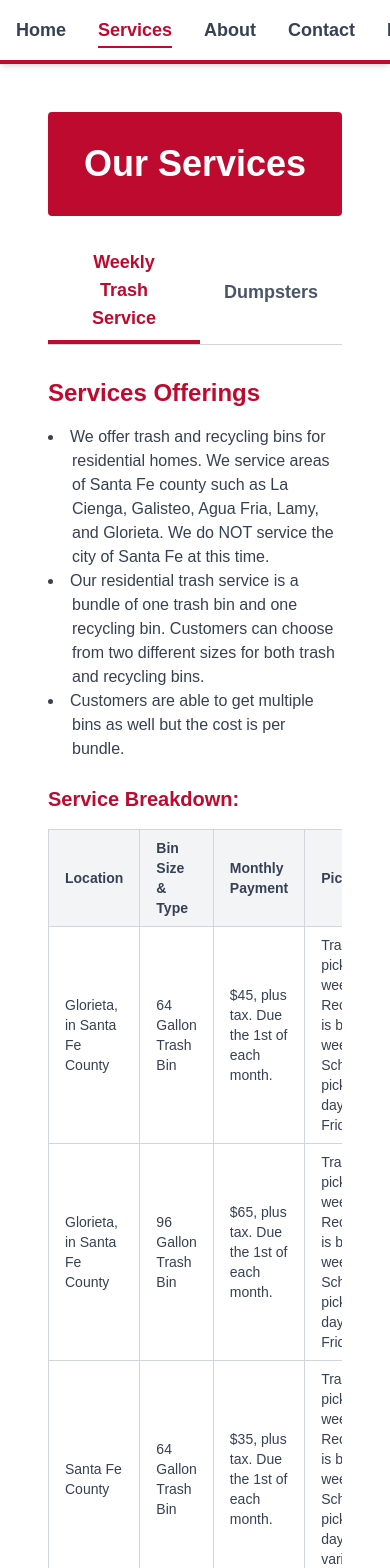
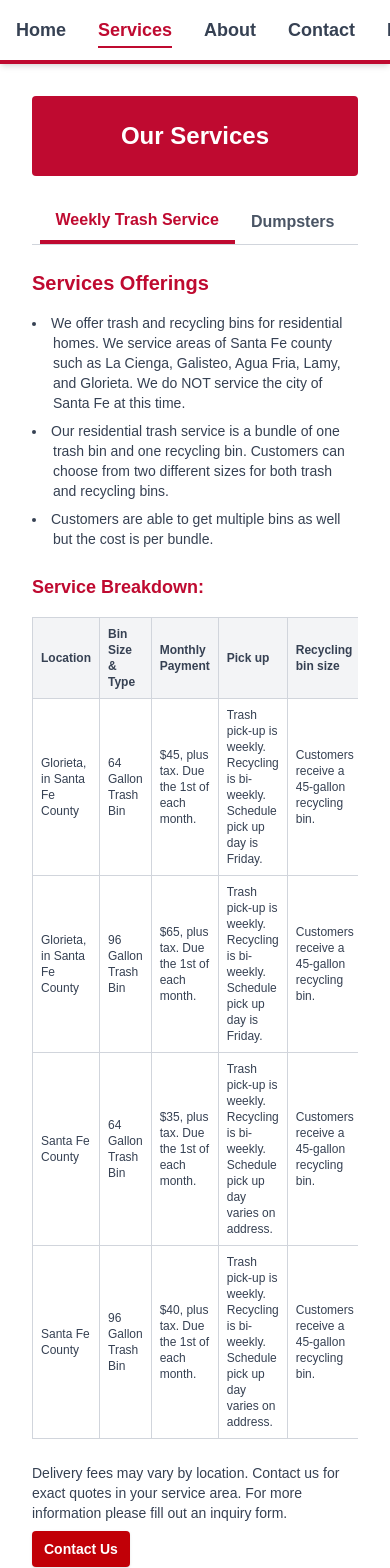
Before and after one commit to gabelopez2523/enchantment-disposal, a Next.js app: page /services in a window 390 px wide. Shown: the top 1568 px of the page. Built offline with nearby package versions, Linux system fonts and the light colour scheme.

Commit message:
Updated mobile responsiveness

```diff
--- a/src/app/about/page.tsx
+++ b/src/app/about/page.tsx
@@ -1,25 +1,26 @@
 import Image from "next/image";
+
 export default function AboutPage() {
   return (
-    <section className="min-h-screen p-8 max-w-7xl mx-auto flex-col bg-white">
-      <div className="w-full bg-[#BF0A30] py-8 px-4 mb-6 text-center rounded text-white">
-        <h1 className="text-4xl font-bold text-white">About Enchantment Disposal</h1>
+    <section className="min-h-screen p-4 sm:p-6 md:p-8 max-w-7xl mx-auto flex-col bg-white">
+      <div className="w-full bg-[#BF0A30] py-6 sm:py-8 px-4 mb-6 text-center rounded text-white">
+        <h1 className="text-2xl sm:text-3xl md:text-4xl font-bold text-white">About Enchantment Disposal</h1>
       </div>
 
-      <div className="flex flex-col lg:flex-row gap-8 mb-8">
+      <div className="flex flex-col lg:flex-row gap-6 sm:gap-8 mb-6 sm:mb-8">
         <div className="lg:w-2/3">
-          <h2 className="text-2xl font-semibold text-green-700 mb-2">Who We Are</h2>
-          <p className="text-gray-700 mb-6">
+          <h2 className="text-xl sm:text-2xl font-semibold text-green-700 mb-2">Who We Are</h2>
+          <p className="text-sm sm:text-base text-gray-700 mb-4 sm:mb-6">
             Enchantment Disposal has proudly served Santa Fe County with reliable dumpster rental and waste disposal services since 2022. We are committed to helping homeowners and businesses keep their properties clean, safe, and compliant with local regulations.
           </p>
 
-          <h2 className="text-2xl font-semibold text-green-700 mb-2">Our Mission</h2>
-          <p className="text-gray-700 mb-6">
+          <h2 className="text-xl sm:text-2xl font-semibold text-green-700 mb-2">Our Mission</h2>
+          <p className="text-sm sm:text-base text-gray-700 mb-4 sm:mb-6">
             We strive to provide affordable, timely, and trustworthy disposal solutions while delivering exceptional customer service.
           </p>
 
-          <h2 className="text-2xl font-semibold text-green-700 mb-2">Our Story</h2>
-          <p className="text-gray-700 mb-6">
+          <h2 className="text-xl sm:text-2xl font-semibold text-green-700 mb-2">Our Story</h2>
+          <p className="text-sm sm:text-base text-gray-700 mb-4 sm:mb-6">
             We are a proud, family-owned and operated business, founded by a Santa Fe native who was born and raised in the heart of the Land of Enchantment.
             Our deep roots in Santa Fe inspire everything we do — from our commitment to exceptional service to our dedication to supporting our local community.
             With a genuine love for our home and its people, we strive to provide reliable, trustworthy, and personalized service that reflects the warmth and tradition of our city.
@@ -38,8 +39,8 @@ export default function AboutPage() {
         </div>
       </div>
 
-      <h2 className="text-2xl font-semibold text-green-700 mb-2">Licenses & Certifications</h2>
-      <ul className="list-disc list-inside text-gray-700">
+      <h2 className="text-xl sm:text-2xl font-semibold text-green-700 mb-2">Licenses & Certifications</h2>
+      <ul className="list-disc list-inside text-sm sm:text-base text-gray-700 space-y-1">
         <li>NMED License #0226840</li>
         <li>County Commercial Solid Waste Hauler License #9316</li>
         <li>City of Santa Fe License #233924</li>
--- a/src/app/services/page.tsx
+++ b/src/app/services/page.tsx
@@ -11,16 +11,16 @@ export default function ServicesPage() {
   );
 
   return (
-    <section className="min-h-screen p-8 max-w-10xl mx-auto flex-col bg-white">
-     <div className="w-full bg-[#BF0A30] py-8 px-4 mb-6 text-center rounded text-white">
-        <h1 className="text-4xl font-bold text-white">Our Services</h1>
+    <section className="min-h-screen p-4 sm:p-6 md:p-8 max-w-7xl mx-auto flex-col bg-white">
+     <div className="w-full bg-[#BF0A30] py-6 sm:py-8 px-4 mb-6 text-center rounded text-white">
+        <h1 className="text-2xl sm:text-3xl md:text-4xl font-bold text-white">Our Services</h1>
       </div>
 
       {/* Tab Switcher */}
-      <div className="flex justify-center mb-8 border-b border-gray-300">
+      <div className="flex justify-center mb-6 sm:mb-8 border-b border-gray-300">
         <button
           onClick={() => setActiveTab("residential")}
-          className={`px-6 py-2 text-lg font-semibold ${
+          className={`px-4 sm:px-6 py-2 text-base sm:text-lg font-semibold ${
             activeTab === "residential"
               ? "border-b-4 text-[#BF0A30] border-[#BF0A30]"
               : "text-gray-600 hover:text-[#BF0A30]"
@@ -30,7 +30,7 @@ export default function ServicesPage() {
         </button>
         <button
           onClick={() => setActiveTab("commercial")}
-          className={`px-6 py-2 text-lg font-semibold ${
+          className={`px-4 sm:px-6 py-2 text-base sm:text-lg font-semibold ${
             activeTab === "commercial"
               ? "border-b-4 text-[#BF0A30] border-[#BF0A30]"
               : "text-gray-600 hover:text-[#BF0A30]"
@@ -43,8 +43,8 @@ export default function ServicesPage() {
       {/* Tab Content */}
       {activeTab === "residential" && (
         <div>
-          <h2 className="text-2xl font-bold text-green-800 mb-4">Services Offerings</h2>
-          <ul className="list-disc list-inside mb-6 text-gray-700">
+          <h2 className="text-xl sm:text-2xl font-bold text-green-800 mb-4">Services Offerings</h2>
+          <ul className="list-disc list-inside mb-6 text-sm sm:text-base text-gray-700 space-y-2">
             <li>We offer trash and recycling bins for residential homes. We service areas of Santa Fe county such as La Cienga, Galisteo, Agua Fria, Lamy, and Glorieta. We do NOT service the city of Santa Fe at this time.
             </li>
             <li>
@@ -54,56 +54,56 @@ export default function ServicesPage() {
               Customers are able to get multiple bins as well but the cost is per bundle.
             </li>
           </ul>
-          <h3 className="text-xl font-semibold mb-4">Service Breakdown:</h3>
+          <h3 className="text-lg sm:text-xl font-semibold mb-4">Service Breakdown:</h3>
           <div className="overflow-x-auto mb-6">
-            <table className="min-w-full border border-gray-300 text-gray-700 text-sm">
+            <table className="min-w-full border border-gray-300 text-gray-700 text-xs sm:text-sm">
               <thead className="bg-gray-100">
                 <tr>
-                  <th className="border border-gray-300 px-4 py-2 text-left">Location</th>
-                  <th className="border border-gray-300 px-4 py-2 text-left">Bin Size & Type</th>
-                  <th className="border border-gray-300 px-4 py-2 text-left">Monthly Payment</th>
-                  <th className="border border-gray-300 px-4 py-2 text-left">Pick up</th>
-                  <th className="border border-gray-300 px-4 py-2 text-left">Recycling bin size</th>
+                  <th className="border border-gray-300 px-2 sm:px-4 py-2 text-left">Location</th>
+                  <th className="border border-gray-300 px-2 sm:px-4 py-2 text-left">Bin Size & Type</th>
+                  <th className="border border-gray-300 px-2 sm:px-4 py-2 text-left">Monthly Payment</th>
+                  <th className="border border-gray-300 px-2 sm:px-4 py-2 text-left">Pick up</th>
+                  <th className="border border-gray-300 px-2 sm:px-4 py-2 text-left">Recycling bin size</th>
                 </tr>
               </thead>
               <tbody>
                 <tr>
-                  <td className="border border-gray-300 px-4 py-2">Glorieta, in Santa Fe County</td>
-                  <td className="border border-gray-300 px-4 py-2">64 Gallon Trash Bin</td>
-                  <td className="border border-gray-300 px-4 py-2">$45, plus tax. Due the 1st of each month.</td>
-                  <td className="border border-gray-300 px-4 py-2">Trash pick-up is weekly. Recycling is bi-weekly. Schedule pick up day is Friday.</td>
-                  <td className="border border-gray-300 px-4 py-2">Customers receive a 45-gallon recycling bin.</td>
+                  <td className="border border-gray-300 px-2 sm:px-4 py-2">Glorieta, in Santa Fe County</td>
+                  <td className="border border-gray-300 px-2 sm:px-4 py-2">64 Gallon Trash Bin</td>
+                  <td className="border border-gray-300 px-2 sm:px-4 py-2">$45, plus tax. Due the 1st of each month.</td>
+                  <td className="border border-gray-300 px-2 sm:px-4 py-2">Trash pick-up is weekly. Recycling is bi-weekly. Schedule pick up day is Friday.</td>
+                  <td className="border border-gray-300 px-2 sm:px-4 py-2">Customers receive a 45-gallon recycling bin.</td>
                 </tr>
                 <tr>
-                  <td className="border border-gray-300 px-4 py-2">Glorieta, in Santa Fe County</td>
-                  <td className="border border-gray-300 px-4 py-2">96 Gallon Trash Bin</td>
-                  <td className="border border-gray-300 px-4 py-2">$65, plus tax. Due the 1st of each month.</td>
-                  <td className="border border-gray-300 px-4 py-2">Trash pick-up is weekly. Recycling is bi-weekly. Schedule pick up day is Friday.</td>
-                  <td className="border border-gray-300 px-4 py-2">Customers receive a 45-gallon recycling bin.</td>
+                  <td className="border border-gray-300 px-2 sm:px-4 py-2">Glorieta, in Santa Fe County</td>
+                  <td className="border border-gray-300 px-2 sm:px-4 py-2">96 Gallon Trash Bin</td>
+                  <td className="border border-gray-300 px-2 sm:px-4 py-2">$65, plus tax. Due the 1st of each month.</td>
+                  <td className="border border-gray-300 px-2 sm:px-4 py-2">Trash pick-up is weekly. Recycling is bi-weekly. Schedule pick up day is Friday.</td>
+                  <td className="border border-gray-300 px-2 sm:px-4 py-2">Customers receive a 45-gallon recycling bin.</td>
                 </tr>
                 <tr>
-                  <td className="border border-gray-300 px-4 py-2">Santa Fe County</td>
-                  <td className="border border-gray-300 px-4 py-2">64 Gallon Trash Bin</td>
-                  <td className="border border-gray-300 px-4 py-2">$35, plus tax. Due the 1st of each month.</td>
-                  <td className="border border-gray-300 px-4 py-2">Trash pick-up is weekly. Recycling is bi-weekly. Schedule pick up day varies on address.</td>
-                  <td className="border border-gray-300 px-4 py-2">Customers receive a 45-gallon recycling bin.</td>
+                  <td className="border border-gray-300 px-2 sm:px-4 py-2">Santa Fe County</td>
+                  <td className="border border-gray-300 px-2 sm:px-4 py-2">64 Gallon Trash Bin</td>
+                  <td className="border border-gray-300 px-2 sm:px-4 py-2">$35, plus tax. Due the 1st of each month.</td>
+                  <td className="border border-gray-300 px-2 sm:px-4 py-2">Trash pick-up is weekly. Recycling is bi-weekly. Schedule pick up day varies on address.</td>
+                  <td className="border border-gray-300 px-2 sm:px-4 py-2">Customers receive a 45-gallon recycling bin.</td>
                 </tr>
                 <tr>
-                  <td className="border border-gray-300 px-4 py-2">Santa Fe County</td>
-                  <td className="border border-gray-300 px-4 py-2">96 Gallon Trash Bin</td>
-                  <td className="border border-gray-300 px-4 py-2">$40, plus tax. Due the 1st of each month.</td>
-                  <td className="border border-gray-300 px-4 py-2">Trash pick-up is weekly. Recycling is bi-weekly. Schedule pick up day varies on address.</td>
-                  <td className="border border-gray-300 px-4 py-2">Customers receive a 45-gallon recycling bin.</td>
+                  <td className="border border-gray-300 px-2 sm:px-4 py-2">Santa Fe County</td>
+                  <td className="border border-gray-300 px-2 sm:px-4 py-2">96 Gallon Trash Bin</td>
+                  <td className="border border-gray-300 px-2 sm:px-4 py-2">$40, plus tax. Due the 1st of each month.</td>
+                  <td className="border border-gray-300 px-2 sm:px-4 py-2">Trash pick-up is weekly. Recycling is bi-weekly. Schedule pick up day varies on address.</td>
+                  <td className="border border-gray-300 px-2 sm:px-4 py-2">Customers receive a 45-gallon recycling bin.</td>
                 </tr>
               </tbody>
             </table>
           </div>
-          <p className="text-gray-700">
+          <p className="text-sm sm:text-base text-gray-700">
             Delivery fees may vary by location. Contact us for exact quotes in your service area. For more information please fill out an inquiry form.
 
             <Link
             href="/contact"
-            className="bg-red-700 hover:bg-dark-red-800 text-white font-semibold px-2 py-2 rounded shadow ml-2"
+            className="inline-block bg-red-700 hover:bg-red-800 text-white font-semibold px-3 py-2 rounded shadow mt-2 sm:mt-0 sm:ml-2"
            >
             Contact Us
           </Link>
@@ -114,62 +114,57 @@ export default function ServicesPage() {
 
       {activeTab === "commercial" && (
         <div>
-          <div className="flex flex-col md:flex-row items-center md:items-start gap- mb-6">
+          <div className="mb-6">
+            <h2 className="text-xl sm:text-2xl font-bold text-red-800 mb-2">Dumpster Services</h2>
+            <p className="mb-4 text-sm sm:text-base text-gray-700">
+              From large construction jobs to weekend home cleanups — we are here for contractors, businesses, and homeowners with bigger disposal needs and flexible rental options.
+            </p>
+          </div>
 
-{/* <div className="flex flex-col md:flex-row justify-center items-center gap-0 mb-6"> */}
-<div className="container md:flex md:flex-col lg:flex-row gap-2 items-start">
-  <div className="flex-1 md:mt-4 mt-0 md:mr-2">
-    <h2 className="text-2xl font-bold text-red-800 mb-2">Dumpster Services</h2>
-    <p className="mb-2 text-gray-700">
-      From large construction jobs to weekend home cleanups — we are here for contractors, businesses, and homeowners with bigger disposal needs and flexible rental options.
-    </p>
-  </div>
-</div>
-          </div>
-          <h3 className="text-xl font-semibold mb-4">Service Breakdown:</h3>
+          <h3 className="text-lg sm:text-xl font-semibold mb-4">Service Breakdown:</h3>
           <div className="overflow-x-auto mb-6">
-            <table className="min-w-full border border-gray-300 text-gray-700 text-sm">
+            <table className="min-w-full border border-gray-300 text-gray-700 text-xs sm:text-sm">
               <thead className="bg-gray-100">
                 <tr>
-                  <th className="border border-gray-300 px-4 py-2 text-left">Product & Quantity</th>
-                  <th className="border border-gray-300 px-4 py-2 text-left">Rental Period</th>
-                  <th className="border border-gray-300 px-4 py-2 text-left">Amount</th>
-                  <th className="border border-gray-300 px-4 py-2 text-left">Disposal Fee</th>
-                  <th className="border border-gray-300 px-4 py-2 text-left">Extension for 7 days</th>
-                  <th className="border border-gray-300 px-4 py-2 text-left">Pick-up & Return</th>
-                  <th className="border border-gray-300 px-4 py-2 text-left">Travel Fee</th>
+                  <th className="border border-gray-300 px-2 sm:px-4 py-2 text-left">Product & Quantity</th>
+                  <th className="border border-gray-300 px-2 sm:px-4 py-2 text-left">Rental Period</th>
+                  <th className="border border-gray-300 px-2 sm:px-4 py-2 text-left">Amount</th>
+                  <th className="border border-gray-300 px-2 sm:px-4 py-2 text-left">Disposal Fee</th>
+                  <th className="border border-gray-300 px-2 sm:px-4 py-2 text-left">Extension for 7 days</th>
+                  <th className="border border-gray-300 px-2 sm:px-4 py-2 text-left">Pick-up & Return</th>
+                  <th className="border border-gray-300 px-2 sm:px-4 py-2 text-left">Travel Fee</th>
                 </tr>
               </thead>
               <tbody>
                 <tr>
-                  <td className="border border-gray-300 px-4 py-2">20 Yard Dumpster</td>
-                  <td className="border border-gray-300 px-4 py-2">7 days</td>
-                  <td className="border border-gray-300 px-4 py-2">$320 plus tax</td>
-                  <td className="border border-gray-300 px-4 py-2">$62 per ton, plus 4% card fee. We do not charge tax, the landfill charges tax (Not included in rental price. Charged separately).</td>
-                  <td className="border border-gray-300 px-4 py-2">$30 per day, plus tax</td>
-                  <td className="border border-gray-300 px-4 py-2">Within the rental period, customers are allowed to request a pick-up & return to original location for $120 plus tax, if located in Santa Fe. If located 30 minutes out of Santa Fe, pick-up & return is $220 plus tax. Prices can vary depending on location.</td>
-                  <td className="border border-gray-300 px-4 py-2">If location of delivery is 30 or more minutes away from Santa Fe travel fee is $220 plus tax. Price will vary depending on location, if located one hour or more away.</td>
+                  <td className="border border-gray-300 px-2 sm:px-4 py-2">20 Yard Dumpster</td>
+                  <td className="border border-gray-300 px-2 sm:px-4 py-2">7 days</td>
+                  <td className="border border-gray-300 px-2 sm:px-4 py-2">$320 plus tax</td>
+                  <td className="border border-gray-300 px-2 sm:px-4 py-2">$62 per ton, plus 4% card fee. We do not charge tax, the landfill charges tax (Not included in rental price. Charged separately).</td>
+                  <td className="border border-gray-300 px-2 sm:px-4 py-2">$30 per day, plus tax</td>
+                  <td className="border border-gray-300 px-2 sm:px-4 py-2">Within the rental period, customers are allowed to request a pick-up & return to original location for $120 plus tax, if located in Santa Fe. If located 30 minutes out of Santa Fe, pick-up & return is $220 plus tax. Prices can vary depending on location.</td>
+                  <td className="border border-gray-300 px-2 sm:px-4 py-2">If location of delivery is 30 or more minutes away from Santa Fe travel fee is $220 plus tax. Price will vary depending on location, if located one hour or more away.</td>
                 </tr>
                 <tr>
-                  <td className="border border-gray-300 px-4 py-2">14 Yard Dumpster</td>
-                  <td className="border border-gray-300 px-4 py-2">7 days</td>
-                  <td className="border border-gray-300 px-4 py-2">$290 plus tax</td>
-                  <td className="border border-gray-300 px-4 py-2">$62 per ton, plus 4% card fee. We do not charge tax, the landfill charges tax. (Not included in rental price. Charged separately).</td>
-                  <td className="border border-gray-300 px-4 py-2">$30 per day, plus tax</td>
-                  <td className="border border-gray-300 px-4 py-2">Within the rental period, customers are allowed to request a pick-up & return to original location for $120 plus tax, if located in Santa Fe. If located 30 minutes out of Santa Fe, pick-up & return is $220 plus tax. Prices can vary depending on location.</td>
-                  <td className="border border-gray-300 px-4 py-2">If location of delivery is 30 or more minutes away from Santa Fe travel fee is $220 plus tax. Price will vary depending on location, if located one hour or more away.</td>
+                  <td className="border border-gray-300 px-2 sm:px-4 py-2">14 Yard Dumpster</td>
+                  <td className="border border-gray-300 px-2 sm:px-4 py-2">7 days</td>
+                  <td className="border border-gray-300 px-2 sm:px-4 py-2">$290 plus tax</td>
+                  <td className="border border-gray-300 px-2 sm:px-4 py-2">$62 per ton, plus 4% card fee. We do not charge tax, the landfill charges tax. (Not included in rental price. Charged separately).</td>
+                  <td className="border border-gray-300 px-2 sm:px-4 py-2">$30 per day, plus tax</td>
+                  <td className="border border-gray-300 px-2 sm:px-4 py-2">Within the rental period, customers are allowed to request a pick-up & return to original location for $120 plus tax, if located in Santa Fe. If located 30 minutes out of Santa Fe, pick-up & return is $220 plus tax. Prices can vary depending on location.</td>
+                  <td className="border border-gray-300 px-2 sm:px-4 py-2">If location of delivery is 30 or more minutes away from Santa Fe travel fee is $220 plus tax. Price will vary depending on location, if located one hour or more away.</td>
                 </tr>
               </tbody>
             </table>
-            <div className="flex flex-col md:flex-row justify-center gap-6 mt-6">
+
+            <div className="flex flex-col md:flex-row justify-center gap-4 sm:gap-6 mt-6">
               <div className="flex flex-col items-center w-full md:w-1/2">
                 <Image
                   src="/images/roll-off dumpster II.png"
                   alt="Roll-Off Dumpster 14 yard"
                   width={800}
                   height={600}
-                  className="w-full h-80 rounded shadow object-cover"
-
+                  className="w-full h-60 sm:h-80 rounded shadow object-cover"
                 />
                 <p className="text-sm text-gray-600 italic mt-2 text-center">14 Yard Dumpster</p>
               </div>
@@ -179,33 +174,32 @@ export default function ServicesPage() {
                   alt="Roll-Off Dumpster 20 yard"
                   width={800}
                   height={600}
-                  className="w-full h-80 rounded shadow object-cover"
-
+                  className="w-full h-60 sm:h-80 rounded shadow object-cover"
                 />
                 <p className="text-sm text-gray-600 italic mt-2 text-center">20 Yard Dumpster</p>
               </div>
             </div>
-            <p className="mb-4 text-gray-700 font-bold">
-              <br></br>If customers are interested in a continuous haul for a work site, hauls start at $150+. Please fill out an interest form if you are interested in this service, and we will contact you to get more information.
-               <br></br>
-               <br></br>
+
+            <p className="mt-6 mb-4 text-sm sm:text-base text-gray-700 font-bold">
+              If customers are interested in a continuous haul for a work site, hauls start at $150+. Please fill out an interest form if you are interested in this service, and we will contact you to get more information.
+            </p>
+
             <Link
-            href="/contact"
-            className="bg-red-700 hover:bg-dark-red-800 text-white font-semibold px-2 py-2 rounded shadow"
+              href="/contact"
+              className="inline-block bg-red-700 hover:bg-red-800 text-white font-semibold px-4 py-2 rounded shadow"
             >
               Contact Us
             </Link>
-            </p>
           </div>
 
-          <h3 className="text-xl font-semibold mb-4">Additional Notes and Guidelines:</h3>
-          <ul className="list-disc list-inside mb-6 text-gray-700">
+          <h3 className="text-lg sm:text-xl font-semibold mb-4">Additional Notes and Guidelines:</h3>
+          <ul className="list-disc list-inside mb-6 text-sm sm:text-base text-gray-700 space-y-2">
             <li>
-              It is dangerous, irresponsible, and against the law to transport any overloaded dumpsters. We enforce a strict overload fee starting at $150.00 for any dumpster that is not “water level” or below the top rail. No exceptions! If any prohibited items are found, an $80.00 fine will be charged.
+              It is dangerous, irresponsible, and against the law to transport any overloaded dumpsters. We enforce a strict overload fee starting at $150.00 for any dumpster that is not "water level" or below the top rail. No exceptions! If any prohibited items are found, an $80.00 fine will be charged.
             </li>
             <li>
               Extra Charges:
-              <ul className="list-[square] pl-6 mt-2">
+              <ul className="list-[square] pl-6 mt-2 space-y-1">
                 <li>Television/Computers $15.00 per unit.</li>
                 <li>Appliances with or without refrigerant $15.00 per unit</li>
                 <li>These items will have to be put to the side and not inside the dumpster.</li>
```
Also changed, not shown: src/app/contact/page.tsx (+24 -26 lines), src/app/faq/page.tsx (+14 -14 lines).
